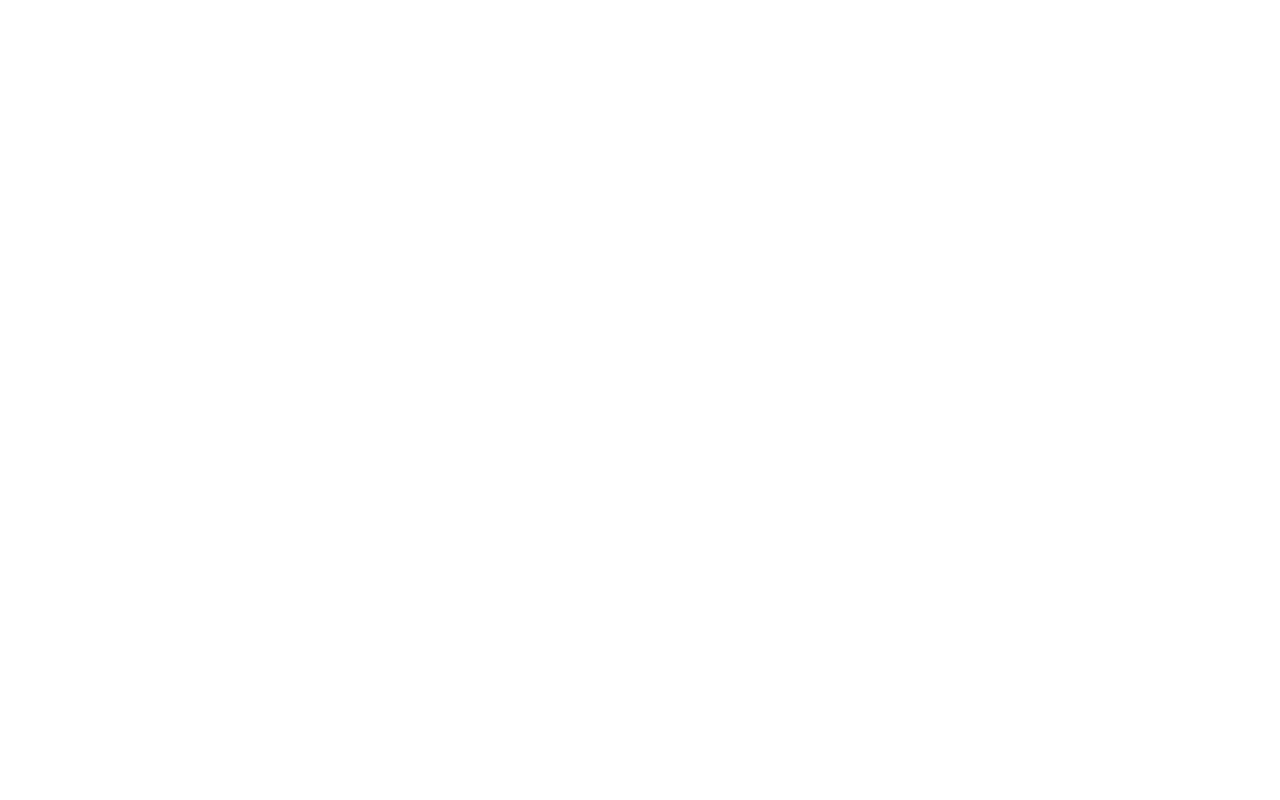
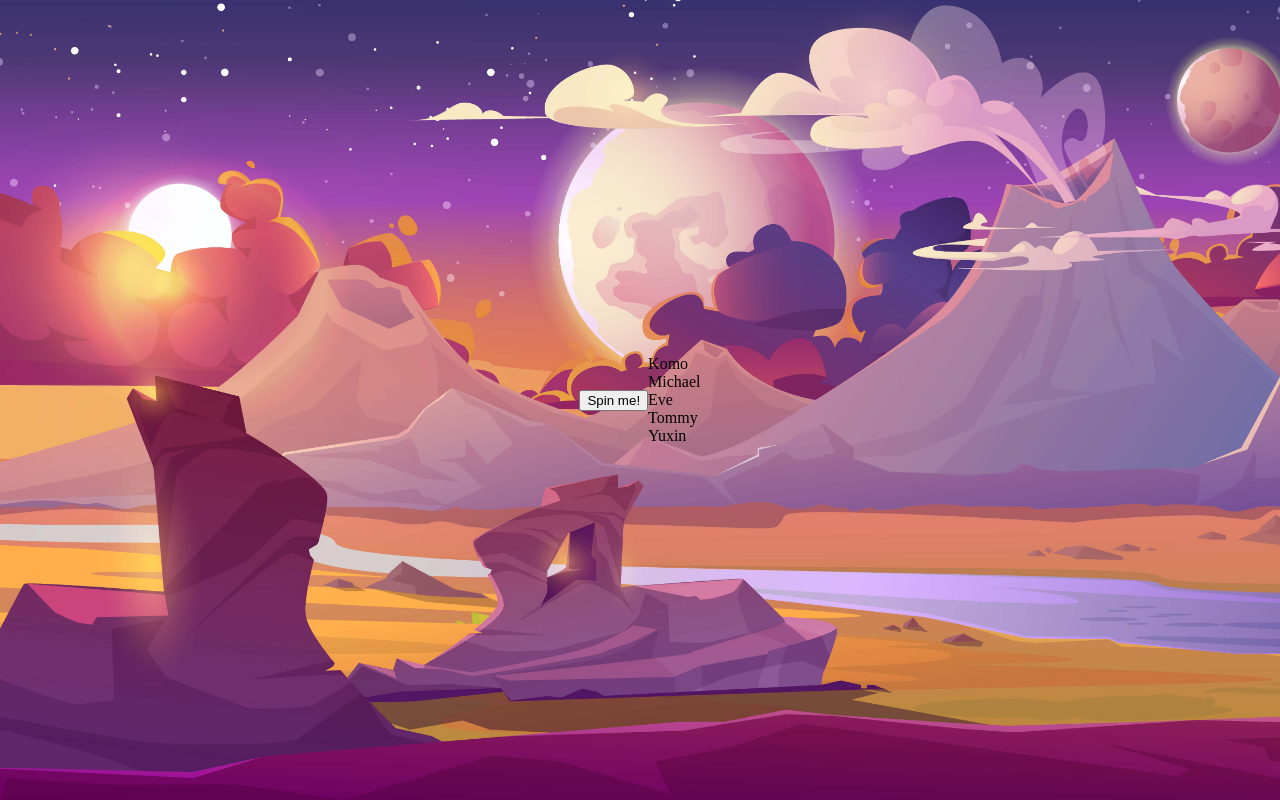
Before and after one commit to CutieMath/leetCodeKids, a plain HTML site: page index.html in a window 1280 px wide. Drawn offline with Linux system fonts and the light colour scheme.

Commit message:
add a cute background

```diff
--- a/index.html
+++ b/index.html
@@ -8,6 +8,16 @@
     <title>LeetCode kids</title>
 </head>
 <body>
+    <button id="spin">Spin me!</button>
+    <span class="arrow"></span>
+    <div class="container">
+        <div class="komo">Komo</div>
+        <div class="michael">Michael</div>
+        <div class="eve">Eve</div>
+        <div class="tommy">Tommy</div>
+        <div class="yuxin">Yuxin</div>
+    </div>
 
+    <script src="index.js"></script>
 </body>
 </html>
--- a/style.css
+++ b/style.css
@@ -0,0 +1,15 @@
+* {
+    box-sizing: border-box;
+}
+
+body {
+    margin:0;
+    padding:0;
+    display: flex;
+    align-items: center;
+    justify-content: center;
+    height: 100vh;
+    overflow: hidden;
+    background-image: url("image/bg.jpg");
+    background-size: cover;
+}
```
Also changed, not shown: image/bg.jpg (added).
